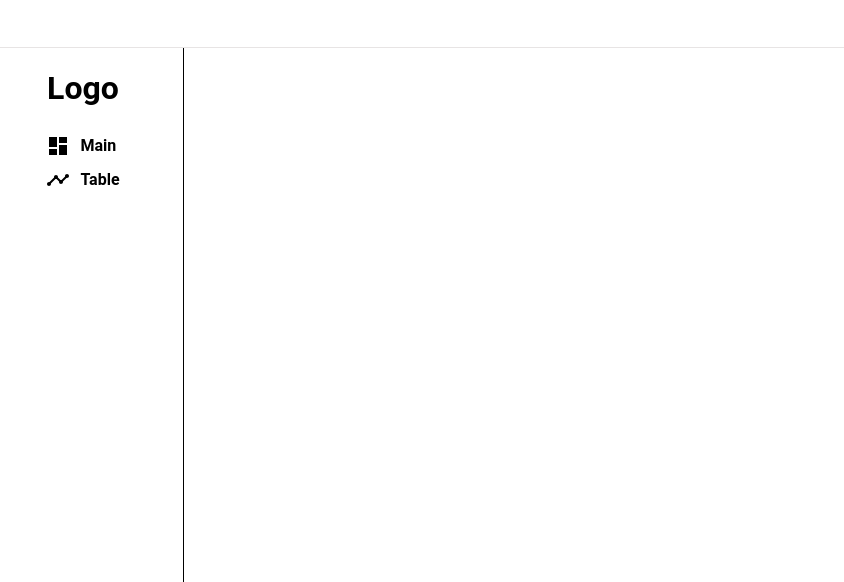
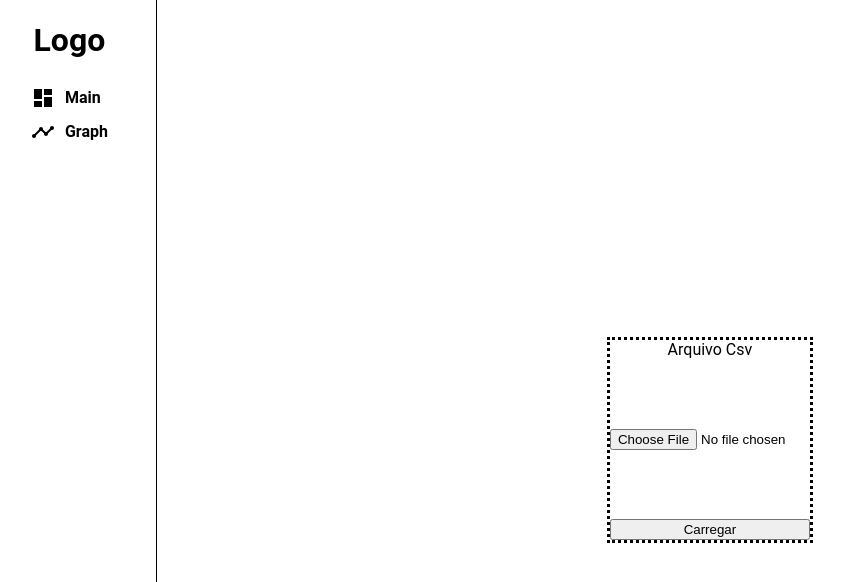
Before and after one commit to Eletromaximus/dashboard-react, a React (Create React App) app: page / in a window 1280 px wide. Shown: the top 582 px of the page, without its empty margins (17-861 px from the left). Built offline with nearby package versions, Linux system fonts and the light colour scheme.

Commit message:
feat(vetor de preços): tratamento dos arrais para a coleta de preços

```diff
--- a/package.json
+++ b/package.json
@@ -11,9 +11,11 @@
     "@testing-library/jest-dom": "^5.16.4",
     "@testing-library/react": "^13.3.0",
     "@testing-library/user-event": "^13.5.0",
+    "chart.js": "^3.8.0",
     "gh-pages": "^4.0.0",
     "papaparse": "^5.3.2",
     "react": "^18.2.0",
+    "react-chartjs-2": "^4.2.0",
     "react-dom": "^18.2.0",
     "react-scripts": "^5.0.1",
     "styled-normalize": "^8.0.7",
--- a/src/App.tsx
+++ b/src/App.tsx
@@ -1,15 +1,58 @@
-import React from 'react'
-import { Navbar } from './components/Navbar'
+import React, { useEffect, useState } from 'react'
+import { FileCapute } from './components/FileCapture'
 import { SideBar } from './components/SideBar'
-// import { PageDashBoard } from './pages/PageDashBoard'
-
 import * as S from './styles'
 
+// interface IRows {
+//   data_turno: string
+//   turno: string
+//   praca: string
+//   'Campos Service': string
+//   entregador: string
+//   tipo: string
+//   valor: number
+//   descricao: string
+// }
+
 function App () {
+  const [values, setValues] = useState<any[] | []>([])
+  const [tableRows, setTableRows] = useState<string[] | []>([])
+  const [prices, setPrices] = useState<number[]>()
+
+  useEffect(() => {
+    if (values.length > 0 && tableRows.length > 0) {
+      const stringValues = values.map((item: any[]) => {
+        return item[tableRows.findIndex((item) => {
+          return item === 'valor'
+        })]
+      })
+        .map((item: string) => {
+          return parseFloat(item.replace(',', '.'))
+        }, 0)
+
+      setPrices(
+        stringValues
+      )
+    }
+  }, [values, tableRows])
+
+  useEffect(() => {
+    if (prices) {
+      console.log(prices)
+    }
+  }, [prices])
+
   return (
     <S.AppStyle>
-      <Navbar />
       <SideBar />
+
+      <S.Container>
+
+        <FileCapute
+          setTableRows={setTableRows}
+          setValues={setValues}
+        />
+      </S.Container>
     </S.AppStyle>
   )
 }
--- a/src/components/FileCapture/index.tsx
+++ b/src/components/FileCapture/index.tsx
@@ -1,18 +1,16 @@
-import { ChangeEvent, useEffect, useState } from 'react'
 import Papa from 'papaparse'
+import { ChangeEvent, Dispatch, SetStateAction } from 'react'
+import { FormStyle } from './styles'
 
-export function FileCapute () {
-  const [values, setValues] = useState([])
-  const [tableRows, setTableRows] = useState([])
+interface IFileCapture {
+  setValues: Dispatch<SetStateAction<any[] | []>>
+  setTableRows: Dispatch<SetStateAction<string[] | []>>
+}
 
-  useEffect(() => {
-    console.log(tableRows.length)
-    if (tableRows.length > 0) {
-      console.log(values)
-      console.log(tableRows)
-    }
-  }, [tableRows])
-
+export function FileCapute ({
+  setValues,
+  setTableRows
+}: IFileCapture) {
   function handleSelect (event: ChangeEvent<HTMLInputElement>) {
     if (!event.target.files) {
       return
@@ -29,15 +27,16 @@ export function FileCapute () {
           rowsArray.push(Object.keys(data))
           return valuesArray.push(Object.values(data))
         })
-        setTableRows(rowsArray[0])
-        setValues(valuesArray)
+        if (rowsArray && valuesArray && valuesArray !== undefined) {
+          setTableRows(rowsArray[0])
+          setValues(valuesArray)
+        }
       }
     })
   }
 
   return (
-
-    <form>
+    <FormStyle>
       <label htmlFor="file">Arquivo Csv</label>
       <input
         type="file"
@@ -45,6 +44,6 @@ export function FileCapute () {
         onChange={handleSelect}
       />
       <input type="submit" value="Carregar" />
-    </form>
+    </FormStyle>
   )
 }
--- /dev/null
+++ b/src/components/FileCapture/styles.ts
@@ -0,0 +1,13 @@
+import styled from '@emotion/styled'
+
+export const FormStyle = styled.form`
+    display: flex;
+    flex-direction: column;
+
+    margin-top: 80px;
+    justify-content: space-between;
+    text-align: center;
+    width: 200px;
+    height: 200px;
+    border: dotted;
+`
--- a/src/components/SideBar/index.tsx
+++ b/src/components/SideBar/index.tsx
@@ -16,7 +16,7 @@ export function SideBar () {
 
         <li>
           <TimelineIcon />
-          <span>Table</span>
+          <span>Graph</span>
         </li>
       </ul>
     </div>
--- a/src/pages/PageDashBoard/styles.ts
+++ /dev/null
@@ -1,6 +0,0 @@
-import styled from '@emotion/styled'
-
-export const DashBoardPageStyle = styled.div`
-  width: 100vw;
-  height: 100vh;
-`
--- a/src/styles.ts
+++ b/src/styles.ts
@@ -1,13 +1,12 @@
 import styled from '@emotion/styled'
 
-export const HeaderStyle = styled.header`
-  display: flex;
-  height: 80px;
-  width: 100%;
-  background-color: brown;
-`
 export const AppStyle = styled.div`
-  flex-direction: column;
   width: 100%;
   height: 100vh;
 `
+export const Container = styled.div`
+  width: 100%;
+  height: 100%;
+  align-items: center;
+  justify-content: center;
+`
```
Also changed, not shown: src/components/Chart/index.tsx (added, +41 -0 lines), src/components/PageWrapper/styles.ts (+0 -13 lines), src/pages/PageDashBoard/index.tsx (deleted, +0 -16 lines), 1 other file (tests, documents, lock files or other folders).
